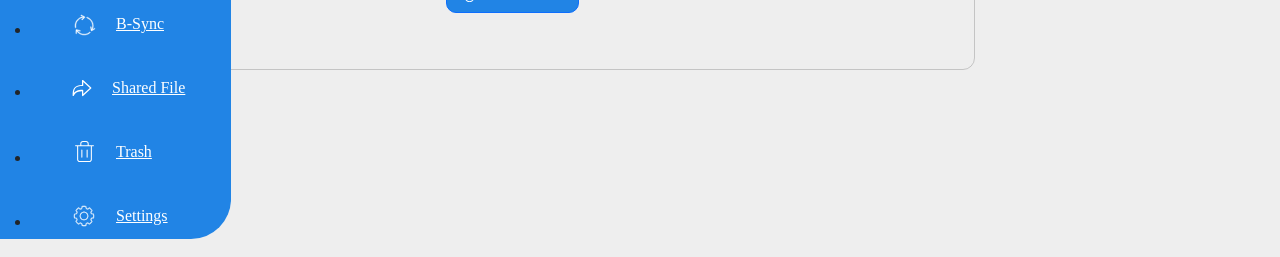
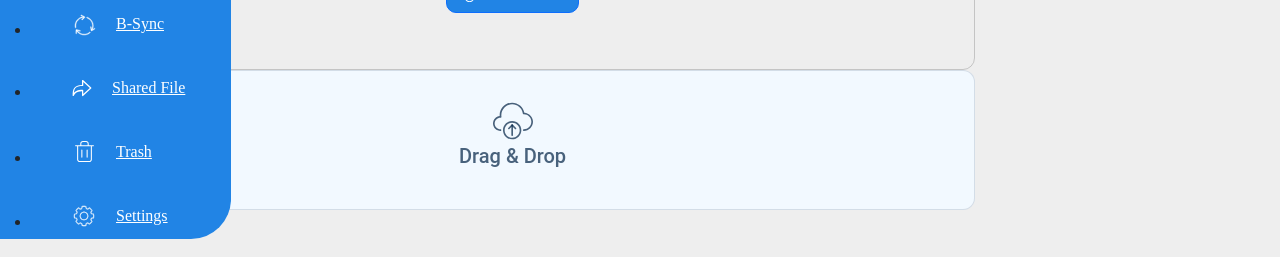
Before and after one commit to ishaan-chadha1/sju-frontend-main, a React (Create React App) app: page /createcontract in a window 1280 px wide. Shown: the part 561-818 px from the top of the page. Built offline with nearby package versions, Linux system fonts and the light colour scheme; the HTML template or start-up script is replaced by a standard one.

Commit message:
Addition of Second upload file input.

```diff
--- a/src/pages/CreateContract/CreateContract.jsx
+++ b/src/pages/CreateContract/CreateContract.jsx
@@ -97,13 +97,13 @@ const CreateContract = () => {
                                 <p>Upload a document that you wish to send.</p>
                             </div>
                             <FileUpload />
-                            {/* <div className="box my-data">
+                            <div className="box my-data">
                                 <div className="box-content">
                                     <Image src="Images/homepage/upload.svg" />
                                     <h5>Drag & Drop</h5>
                                     <input type="file" onChange={handleFileChange} />
                                 </div>
-                            </div> */}
+                            </div>
                         </Tab>
                         <Tab eventKey="profile" title="Invite Signers">
                             <div className='invite'>
```
